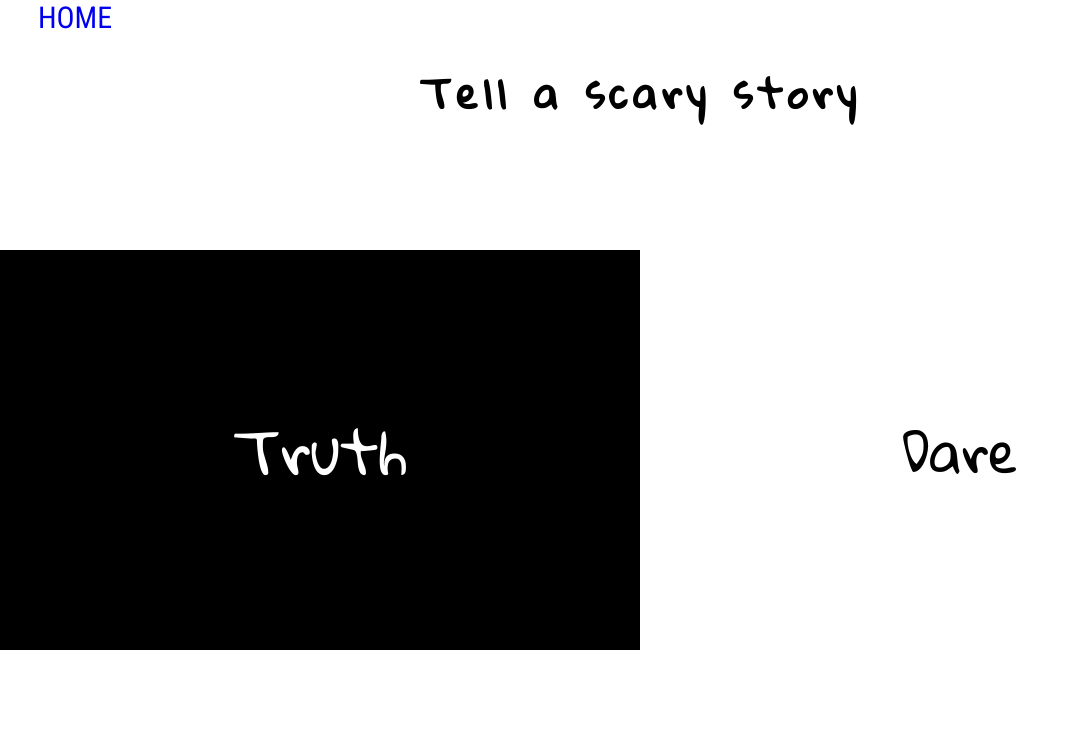
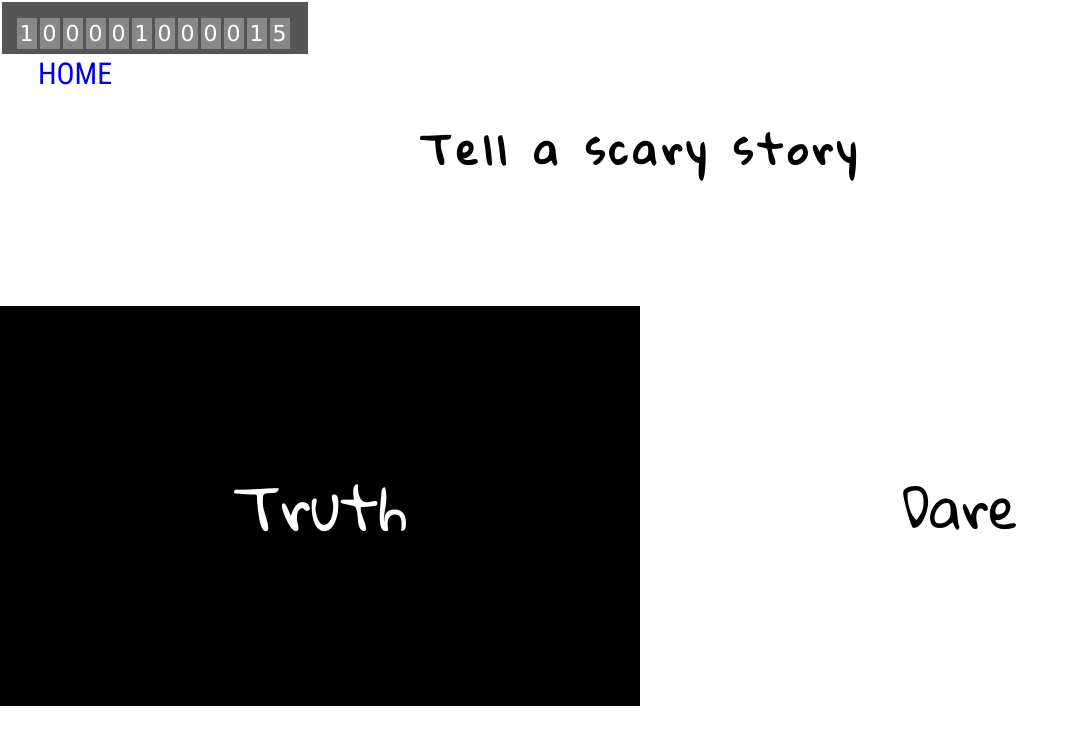
Before and after one commit to NguyenDuyHien065/TRUTH-OR-DARE-GAME, a plain HTML site: page project.html in a window 1280 px wide. Shown: the whole page, without its empty margins (0-1079 px from the left). Drawn offline with Linux system fonts and the light colour scheme; a web font is replaced by a local one.

Commit message:
Update project.html

```diff
--- a/project.html
+++ b/project.html
@@ -11,7 +11,13 @@
     <link href="https://fonts.googleapis.com/css?family=Indie+Flower" rel="stylesheet">
     <link href="https://fonts.googleapis.com/css?family=Gloria+Hallelujah" rel="stylesheet">
 </head>
-<body>
+<body onload="incrementCount(10)">
+
+    <div class="main_container" id="id_main_container">
+      <div class="container_inner" id="display_div_id">
+      </div>
+    </div>
+  </body>
     <div id="return-right" class="container button-5">
         <a href="index.html">HOME</a>
     </div>
```
